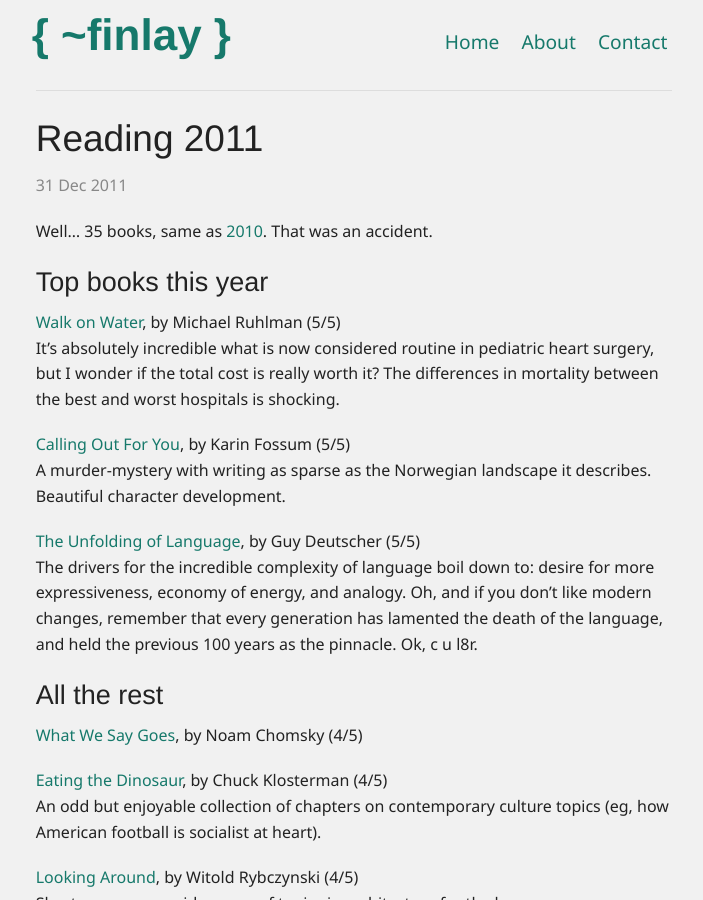
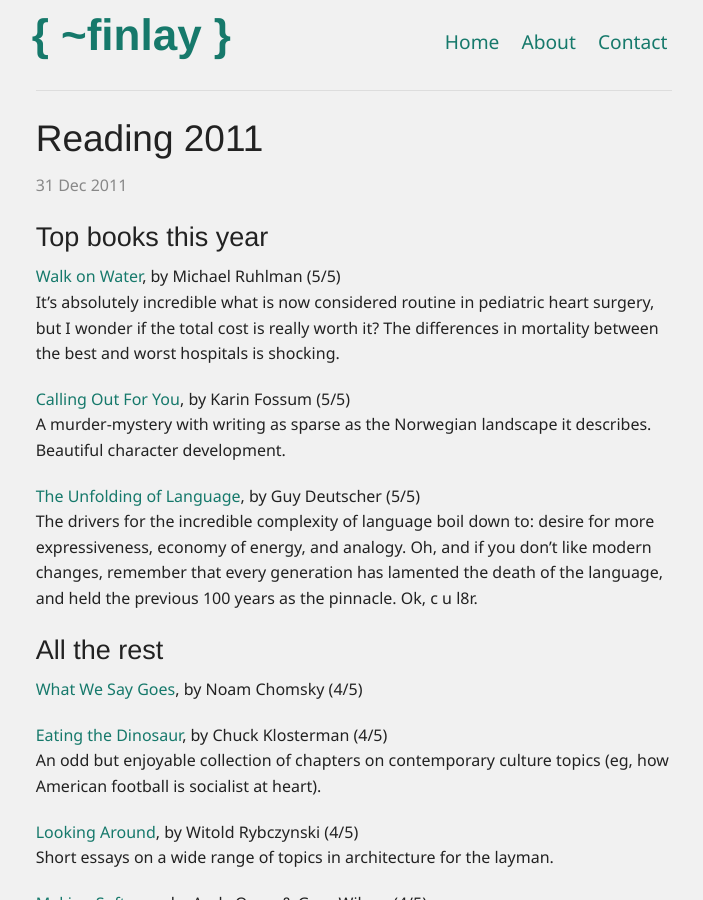
Before and after one commit to findango/finlaycannon.com, a Jekyll site: the page built from _posts/2011-02-04-reading-2011.md, in a window 1280 px wide and 900 px high. Shown: the whole window, without its empty margins (286-989 px from the left). Built offline with Jekyll 4.4.1, drawn with Linux system fonts in a browser that asks for light colours; Markdown is read by kramdown in place of the engine named in the settings; some of the changed lines change nothing that is shown.

Commit message:
Update from Forestry.io - Updated 2011-02-04-reading-2011.md

```diff
--- a/_posts/2011-02-04-reading-2011.md
+++ b/_posts/2011-02-04-reading-2011.md
@@ -3,12 +3,10 @@ date: 2011-12-31 15:16:00 +0000
 layout: reading_list
 slug: reading-2011
 title: Reading 2011
-categories:
-- reading
+categories: reading
+excerpt: Well... 35 books, same as 2010. That was an accident.
 
 ---
-Well... 35 books, same as [2010](/reading-2010/). That was an accident.
-
 ### Top books this year
 
 [Walk on Water](http://www.amazon.com/dp/0142004111), by Michael Ruhlman (5/5)
```
Also changed, not shown: .forestry/front_matter/templates/post.yml.
